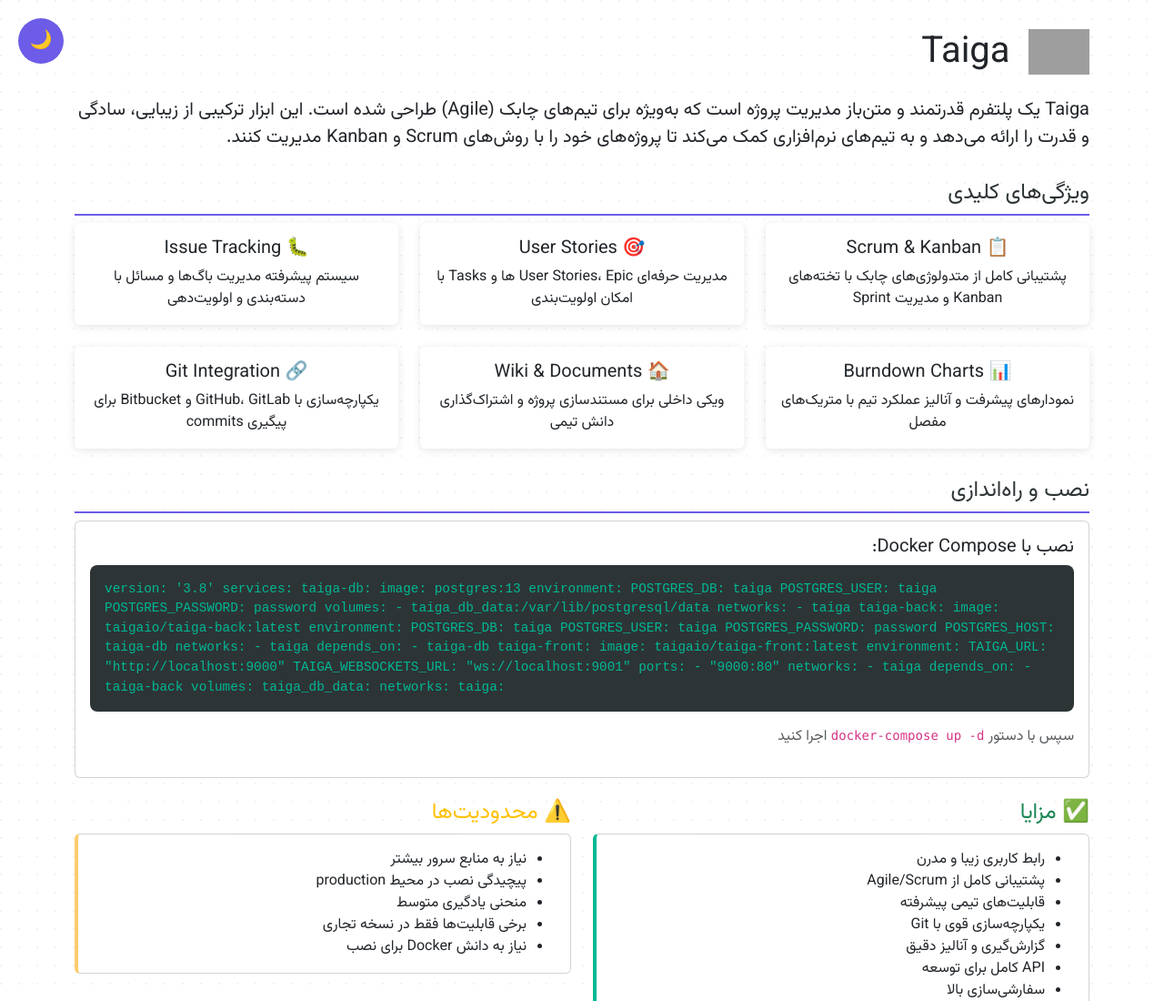
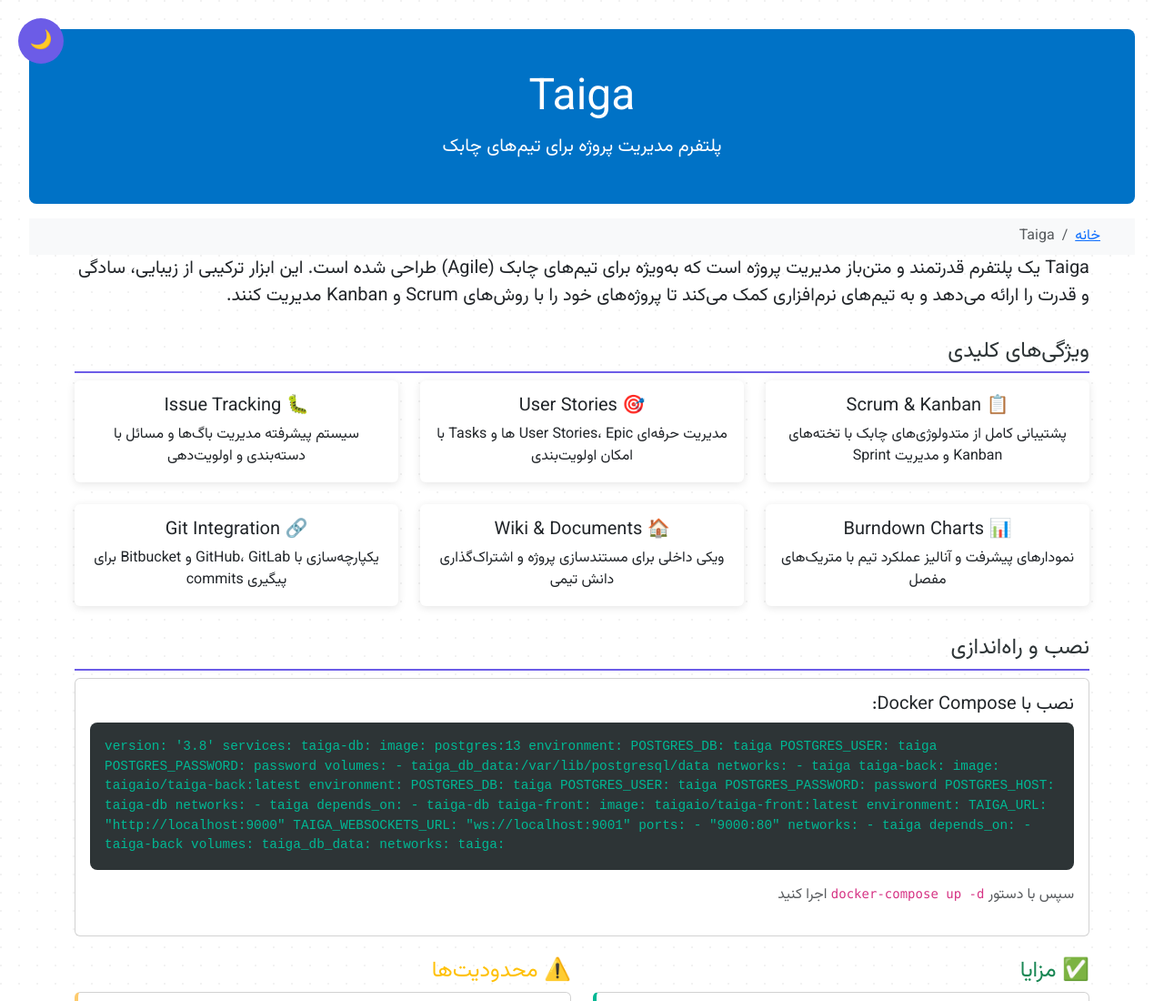
Before and after one commit to alamalhoda/RoyaServices, a plain HTML site: page taiga.html in a window 1280 px wide. Shown: the top 1100 px of the page at 91% size. Drawn offline with nearby package versions, Linux system fonts and the light colour scheme; grey boxes are pictures that could not be loaded.

Commit message:
افزودن هدر و نوار ناوبری به صفحات مختلف و به‌روزرسانی استایل‌ها
هدرهای جدید با عنوان و توضیحات مختصر به صفحات مختلف اضافه شدند. همچنین نوار ناوبری (breadcrumb) برای بهبود تجربه کاربری و ناوبری در صفحات مختلف Nextcloud و سایر صفحات ایجاد گردید. استایل‌های مربوط به هدرها و نوار ناوبری به `shared.css` منتقل شدند.

```diff
--- a/css/shared.css
+++ b/css/shared.css
@@ -143,3 +143,19 @@ body {
       margin-left: 10px;
       vertical-align: middle;
     }
+
+    /* هدر عمومی صفحات */
+    .page-header {
+      background-color:  #0072C6;
+      color: #fff;
+      padding: 3rem 0;
+      margin-bottom: 1rem;
+      border-radius: 0.5rem;
+    }
+    .page-header h1,
+    .page-header .lead {
+      color: #fff;
+    }
+    .breadcrumb-container {
+      background: #f8f9fa;
+    }
--- a/taiga.html
+++ b/taiga.html
@@ -12,11 +12,20 @@
 <body>
   <button class="theme-toggle" onclick="toggleTheme()" id="themeToggle">🌙</button>
 
+  <header class="page-header text-center">
+    <div class="container">
+      <h1 class="display-5 mb-2">Taiga</h1>
+      <p class="lead mb-0">پلتفرم مدیریت پروژه برای تیم‌های چابک</p>
+    </div>
+  </header>
+  <nav class="breadcrumb-container" aria-label="breadcrumb">
+    <ol class="breadcrumb container py-2 mb-0">
+      <li class="breadcrumb-item"><a href="index.html">خانه</a></li>
+      <li class="breadcrumb-item active" aria-current="page">Taiga</li>
+    </ol>
+  </nav>
+
   <div class="container">
-    <h1 class="mb-4">
-      <img src="https://taiga.io/v-1637857346/images/logo.svg" alt="Taiga logo" class="software-logo">
-      Taiga
-    </h1>
 
     <p class="lead"><strong>Taiga</strong> یک پلتفرم قدرتمند و متن‌باز مدیریت پروژه است که به‌ویژه برای تیم‌های چابک (Agile) طراحی شده است. این ابزار ترکیبی از زیبایی، سادگی و قدرت را ارائه می‌دهد و به تیم‌های نرم‌افزاری کمک می‌کند تا پروژه‌های خود را با روش‌های Scrum و Kanban مدیریت کنند.</p>
 
```
Also changed, not shown: index.html (+13 -3 lines), nextcloud.html (+6 -0 lines), nextcloud/files.html (+7 -0 lines), nextcloud/groupware.html (+7 -0 lines), nextcloud/index.html (+6 -0 lines), nextcloud/office.html (+7 -0 lines), nextcloud/security.html (+7 -0 lines), nextcloud/talk.html (+8 -1 lines), nextcloud/versions.html (+7 -0 lines), portainer.html (+13 -4 lines), service-template.html (+13 -5 lines).
